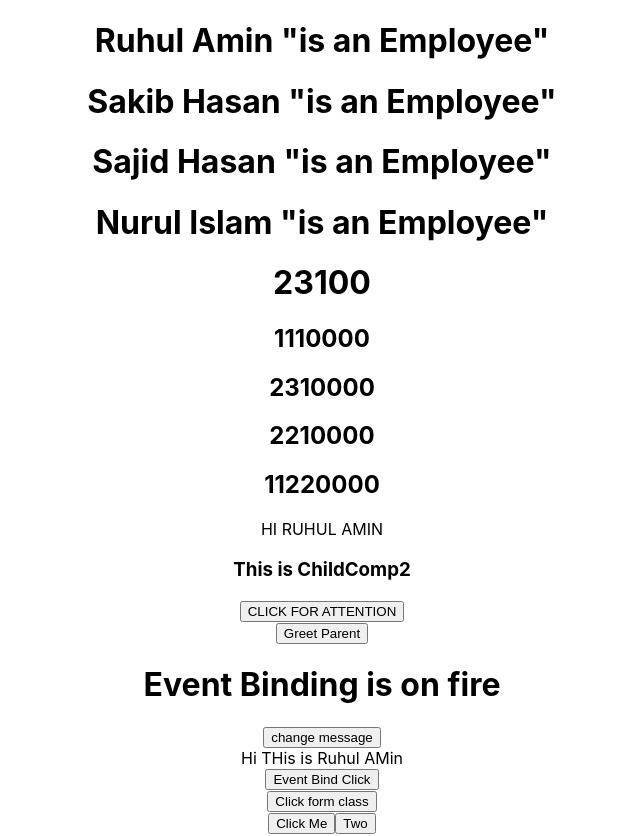
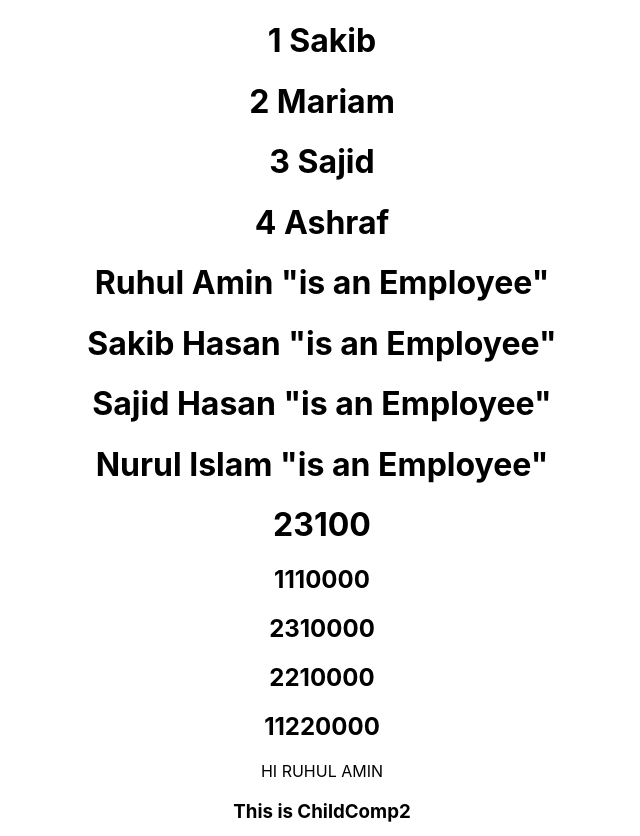
Before and after one commit to MohammadRuhulAmin/react-step-by-step-tutorial, a React (Create React App) app: page / in a window 1280 px wide. Shown: the top 836 px of the page, without its empty margins (318-958 px from the left). Built offline with nearby package versions, Linux system fonts and the light colour scheme.

Commit message:
Tutorial 19

```diff
--- a/src/App.js
+++ b/src/App.js
@@ -19,11 +19,13 @@ import UserGreeting from './components/UserGreeting';
 import Map from './components/Map';
 import NameList from './components/NameList';
 import EmployeeList from './components/EmployeeList';
+import FriendList from './components/FriendList';
 
 
 function App() {
   return (
     <div className="App">
+      <FriendList/>
       <EmployeeList/>
       <NameList/>
       <Map/>
--- /dev/null
+++ b/src/components/FriendList.js
@@ -0,0 +1,22 @@
+import React from 'react'
+
+
+const FriendList = ()=>{
+
+    const FriendsName = ['Sakib','Mariam' , 'Sajid','Ashraf']
+   const friend = FriendsName.map((friend,index) => <h1 key={index}> {1+index} {friend}</h1>)
+    return (
+        <div>
+            {
+            friend
+        }
+        </div>
+
+    )
+
+
+
+}
+
+
+export default FriendList
```
